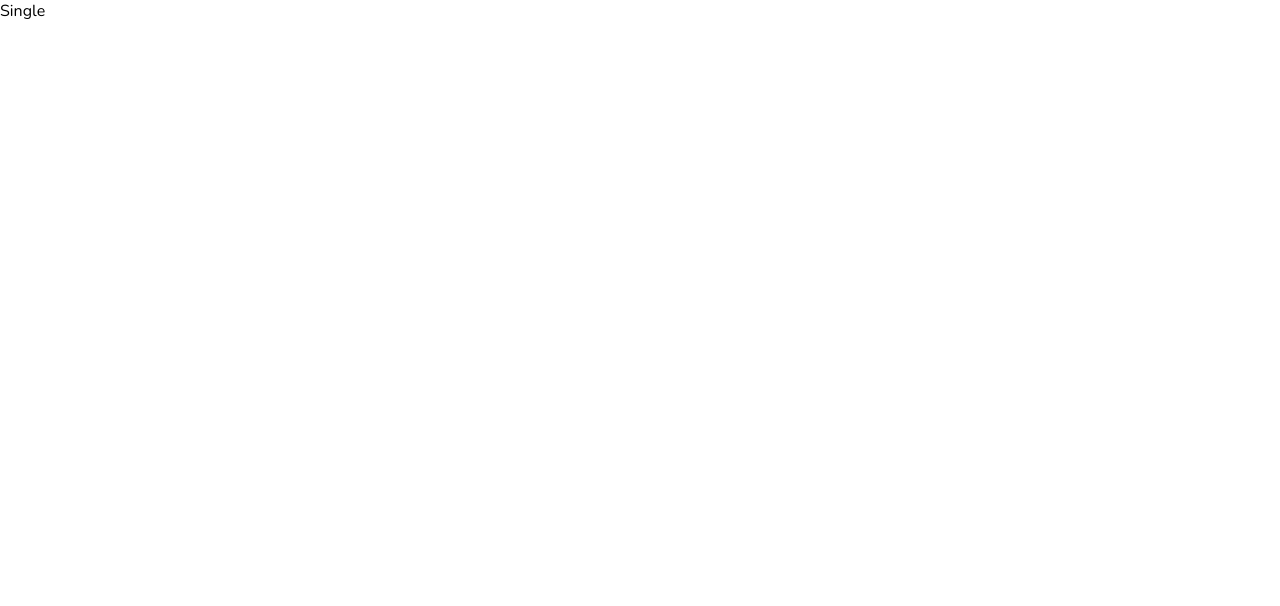
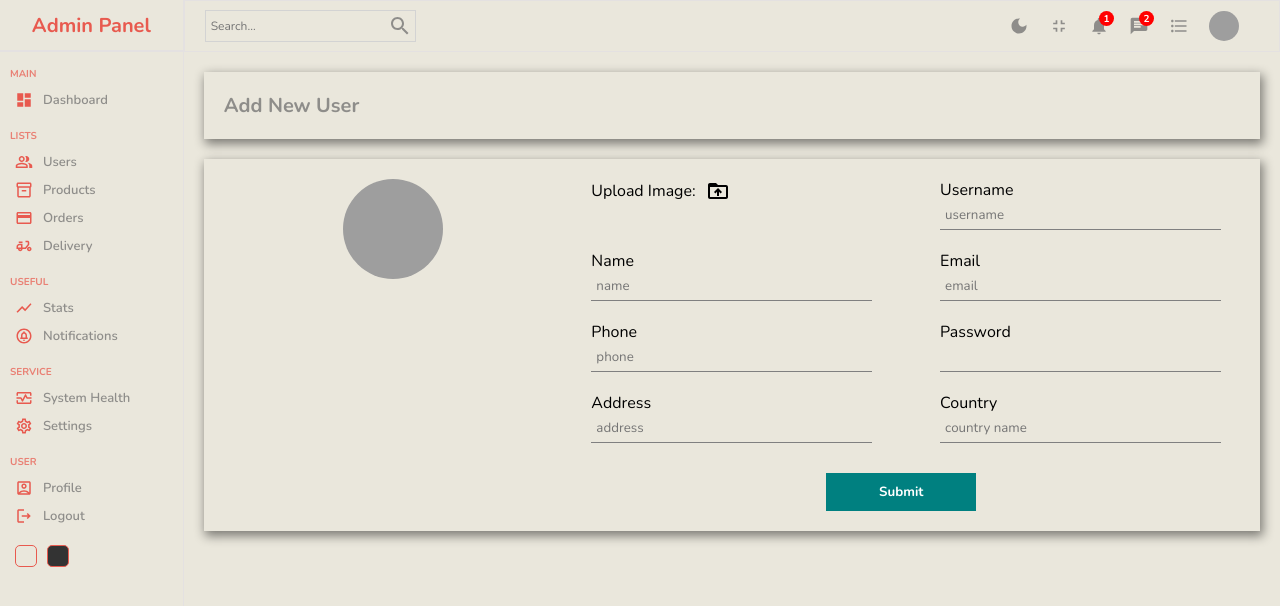
Before and after one commit to sm-mostafajamal/dashboard, a React (Create React App) app: page /users/new in a window 1280 px wide. Shown: the top 606 px of the page. Built offline with nearby package versions, Linux system fonts and the light colour scheme; grey boxes are pictures that could not be loaded.

Commit message:
added new user page

```diff
--- a/src/App.js
+++ b/src/App.js
@@ -16,12 +16,12 @@
             <Route path="users">
               <Route index element={<Lists />} />
               <Route path=":userId" element={<Single />} />
-              <Route path=" new" element={<New />} />
+              <Route path="new" element={<New />} />
             </Route>
             <Route path="products">
               <Route index element={<Lists />} />
               <Route path=":productId" element={<Single />} />
-              <Route path=" new" element={<New />} />
+              <Route path="new" element={<New />} />
             </Route>
           </Route>
         </Routes>
--- a/src/components/chart/Chart.jsx
+++ b/src/components/chart/Chart.jsx
@@ -1,12 +1,8 @@
 import "./style.scss";
 import {
-  LineChart,
-  Line,
   XAxis,
-  YAxis,
   CartesianGrid,
   Tooltip,
-  Legend,
   ResponsiveContainer,
   AreaChart,
   Area,
@@ -19,11 +15,11 @@
   { name: "May", Total: 900 },
   { name: "June", Total: 1700 },
 ];
-const Chart = () => {
+const Chart = ({ aspect, title }) => {
   return (
     <div className="chart">
-      <div className="title">Last 6 Months (Revenue)</div>
-      <ResponsiveContainer width="100%" aspect={2 / 1}>
+      <div className="title">{title}</div>
+      <ResponsiveContainer width="100%" aspect={aspect}>
         <AreaChart
           width={730}
           height={250}
--- a/src/components/chart/style.scss
+++ b/src/components/chart/style.scss
@@ -3,6 +3,7 @@
   -webkit-box-shadow: 2px 4px 10px 1px rgba(0, 0, 0, 0.47);
   box-shadow: 2px 4px 10px 1px rgba(0, 0, 0, 0.47);
   color: #8e8d8a;
+  padding: 10px;
   .title {
     margin-bottom: 20px;
   }
--- a/src/pages/home/Home.jsx
+++ b/src/pages/home/Home.jsx
@@ -20,7 +20,7 @@
         </div>
         <div className="charts">
           <Featured />
-          <Chart />
+          <Chart aspect={2 / 1} title="Last 6 Months (Revenue)" />
         </div>
         <div className="listContainer">
           <div className="listTitle">Latest Transactions</div>
--- a/src/pages/new/New.jsx
+++ b/src/pages/new/New.jsx
@@ -1,7 +1,72 @@
+import { DriveFolderUpload } from "@mui/icons-material";
+import Navbar from "../../components/navbar/Navbar";
+import Sidebar from "../../components/sidebar/Sidebar";
 import "./style.scss";
 
 const New = () => {
-  return <div>New</div>;
+  return (
+    <div className="new">
+      <Sidebar />
+      <div className="newContainer">
+        <Navbar />
+        <div className="top">
+          <h1>Add New User</h1>
+        </div>
+        <div className="bottom">
+          <div className="left">
+            <img
+              src="https://www.freeiconspng.com/thumbs/no-image-icon/no-image-icon-0.png"
+              alt=""
+            />
+          </div>
+          <div className="right">
+            <form action="">
+              <div className="formInput">
+                <label htmlFor="file">
+                  Upload Image: <DriveFolderUpload className="icon" />
+                </label>
+                <input
+                  type="file"
+                  name=""
+                  id="file"
+                  style={{ display: "none" }}
+                />
+              </div>
+              <div className="formInput">
+                <label htmlFor="">Username</label>
+                <input type="text" placeholder="username" name="" id="" />
+              </div>
+              <div className="formInput">
+                <label htmlFor="">Name</label>
+                <input type="text" placeholder="name" name="" id="" />
+              </div>
+              <div className="formInput">
+                <label htmlFor="">Email</label>
+                <input type="email" placeholder="email" name="" id="" />
+              </div>
+              <div className="formInput">
+                <label htmlFor="">Phone</label>
+                <input type="text" placeholder="phone" name="" id="" />
+              </div>
+              <div className="formInput">
+                <label htmlFor="">Password</label>
+                <input type="password" name="" id="" />
+              </div>
+              <div className="formInput">
+                <label htmlFor="">Address</label>
+                <input type="text" placeholder="address" name="" id="" />
+              </div>
+              <div className="formInput">
+                <label htmlFor="">Country</label>
+                <input type="text" placeholder="country name" name="" id="" />
+              </div>
+              <button>Submit</button>
+            </form>
+          </div>
+        </div>
+      </div>
+    </div>
+  );
 };
 
 export default New;
--- a/src/pages/new/style.scss
+++ b/src/pages/new/style.scss
@@ -0,0 +1,68 @@
+.new {
+  width: 100%;
+  display: flex;
+  background-color: #eae7dc;
+  .newContainer {
+    flex: 6;
+    .top,
+    .bottom {
+      -webkit-box-shadow: 2px 4px 10px 1px rgba(0, 0, 0, 0.47);
+      box-shadow: 2px 4px 10px 1px rgba(0, 0, 0, 0.47);
+      padding: 20px;
+      margin: 20px;
+      display: flex;
+      h1 {
+        color: #8e8d8a;
+
+        font-size: 20px;
+      }
+      .left {
+        flex: 1;
+        text-align: center;
+        img {
+          width: 100px;
+          height: 100px;
+          border-radius: 50%;
+          object-fit: cover;
+        }
+      }
+      .right {
+        flex: 2;
+        form {
+          display: flex;
+          flex-wrap: wrap;
+          gap: 20px;
+          justify-content: space-around;
+          .formInput {
+            width: 40%;
+            label {
+              display: flex;
+              align-items: center;
+              gap: 10px;
+              .icon {
+                cursor: pointer;
+              }
+            }
+            input {
+              width: 100%;
+              padding: 5px;
+              border: none;
+              border-bottom: 1px solid gray;
+              background-color: transparent;
+            }
+          }
+          button {
+            width: 150px;
+            padding: 10px;
+            border: none;
+            background-color: teal;
+            color: white;
+            font-weight: bold;
+            cursor: pointer;
+            margin-top: 10px;
+          }
+        }
+      }
+    }
+  }
+}
--- a/src/pages/single/Single.jsx
+++ b/src/pages/single/Single.jsx
@@ -1,7 +1,57 @@
+import Chart from "../../components/chart/Chart";
+import Navbar from "../../components/navbar/Navbar";
+import Sidebar from "../../components/sidebar/Sidebar";
+import List from "../../components/table/List";
 import "./style.scss";
 
 const Single = () => {
-  return <div>Single</div>;
+  return (
+    <div className="single">
+      <Sidebar />
+      <div className="singleContainer">
+        <Navbar />
+        <div className="top">
+          <div className="left">
+            <button className="editButton">Edit</button>
+            <h1 className="title">Information</h1>
+            <div className="item">
+              <img
+                src="https://avatars.githubusercontent.com/u/68806424?v=4"
+                alt=""
+                className="itemImg"
+              />
+              <div className="details">
+                <h1 className="itemTitle">SM. Mostafa Jamal</h1>
+                <div className="detailItem">
+                  <span className="itemKey">Email:</span>
+                  <span className="itemValue">sm.mj@outlook.com</span>
+                </div>
+                <div className="detailItem">
+                  <span className="itemKey">Phone:</span>
+                  <span className="itemValue">+880 185 *** ****</span>
+                </div>
+                <div className="detailItem">
+                  <span className="itemKey">Address:</span>
+                  <span className="itemValue">Halishahar, Chittagong</span>
+                </div>
+                <div className="detailItem">
+                  <span className="itemKey">Country:</span>
+                  <span className="itemValue">Bangladesh</span>
+                </div>
+              </div>
+            </div>
+          </div>
+          <div className="right">
+            <Chart aspect={3 / 1} title="User Spending Last 6 Months History" />
+          </div>
+        </div>
+        <div className="bottom">
+          <h1 className="title">Last Transections</h1>
+          <List />
+        </div>
+      </div>
+    </div>
+  );
 };
 
 export default Single;
--- a/src/pages/single/style.scss
+++ b/src/pages/single/style.scss
@@ -0,0 +1,75 @@
+.single {
+  background-color: #eae7dc;
+  display: flex;
+  width: 100%;
+  .singleContainer {
+    flex: 6;
+    .top {
+      padding: 20px;
+      display: flex;
+      gap: 20px;
+      .left {
+        flex: 1;
+        -webkit-box-shadow: 2px 4px 10px 1px rgba(0, 0, 0, 0.47);
+        box-shadow: 2px 4px 10px 1px rgba(0, 0, 0, 0.47);
+        padding: 20px;
+        position: relative;
+        .editButton {
+          position: absolute;
+          top: 0;
+          right: 0;
+          padding: 5px;
+          font-size: 12px;
+          color: #e85a4f;
+          background-color: #e8594f3f;
+          cursor: pointer;
+          border: none;
+          border-radius: 0 0 0 5px;
+        }
+        .item {
+          display: flex;
+          gap: 20px;
+          .itemImg {
+            width: 100px;
+            height: 100px;
+            border-radius: 50%;
+            object-fit: cover;
+          }
+          .details {
+            .itemTitle {
+              font-size: 24px;
+              margin-bottom: 10px;
+              color: #8e8d8a;
+            }
+            .detailItem {
+              margin-bottom: 10px;
+              font-size: 14px;
+              .itemKey {
+                font-weight: bold;
+                color: #8e8d8a;
+                margin-right: 5px;
+              }
+              .itemValue {
+                font-weight: 300;
+              }
+            }
+          }
+        }
+      }
+      .right {
+        flex: 2;
+      }
+    }
+    .bottom {
+      -webkit-box-shadow: 2px 4px 10px 1px rgba(0, 0, 0, 0.47);
+      box-shadow: 2px 4px 10px 1px rgba(0, 0, 0, 0.47);
+      padding: 20px;
+      margin: 10px 20px;
+    }
+    .title {
+      font-size: 16px;
+      color: lightgray;
+      margin-bottom: 20px;
+    }
+  }
+}
```
Also changed, not shown: src/formSource.js (added, +76 -0 lines).
